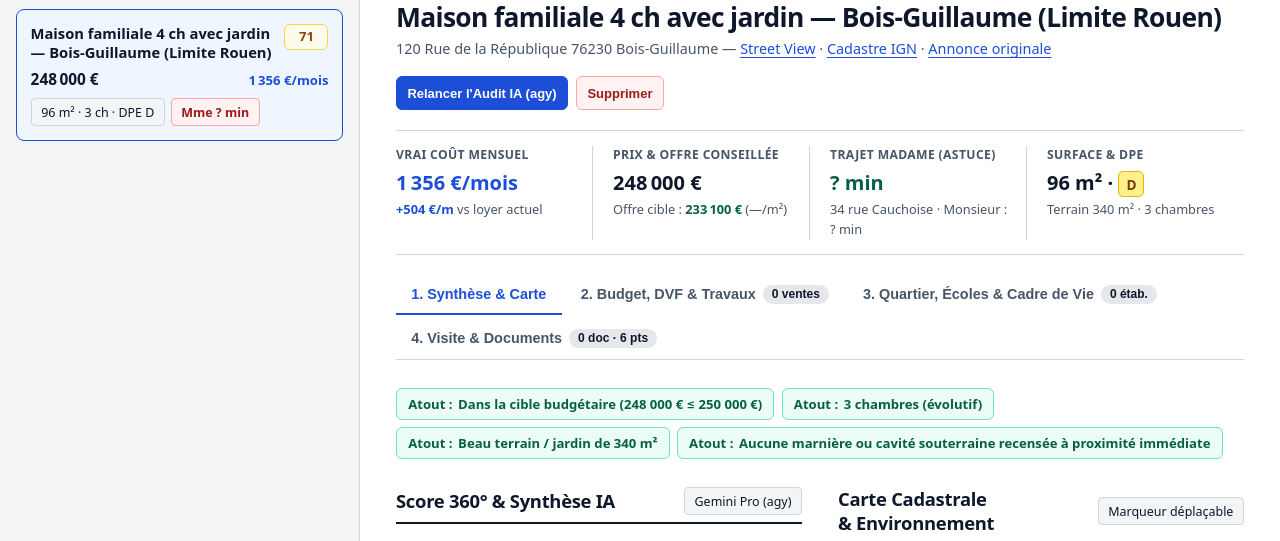
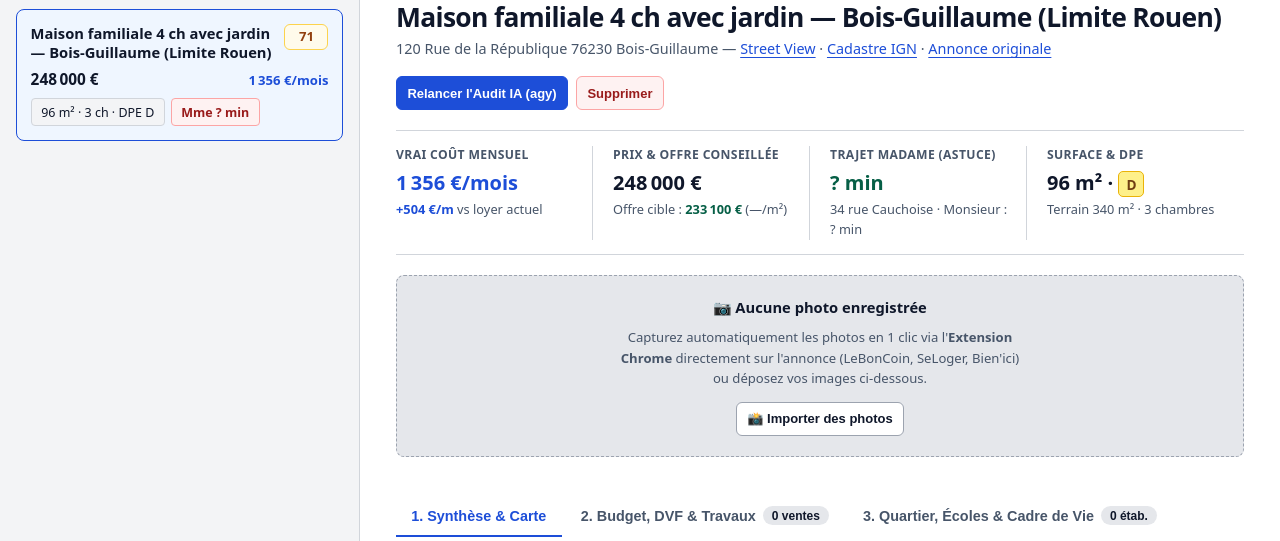
Before and after one commit to earywen/rechercheimmo, a FastAPI app: page / in a window 1280 px wide. Shown: the part 134-675 px from the top of the page. Run offline with FastAPI, Linux system fonts and the light colour scheme; data comes from the database, SQL or seed files in the repository.

Commit message:
feat(photos): automatic photo scraping in Chrome extension, local upload API, and carousel gallery in UI

```diff
--- a/chrome-extension/popup.html
+++ b/chrome-extension/popup.html
@@ -102,6 +102,10 @@
   <label for="titleInput">Titre de l'annonce</label>
   <input type="text" id="titleInput" />
 
+  <div id="photoStatus" style="font-size: 12px; margin-top: 10px; color: var(--ink-muted); font-weight: 600;">
+    📷 Recherche des photos...
+  </div>
+
   <button id="btnSend">Envoyer &amp; Analyser en 1 Clic</button>
   <div id="statusMsg"></div>
 
--- a/src/app.py
+++ b/src/app.py
@@ -17,6 +17,7 @@ from fastapi.staticfiles import StaticFiles
 from src.ai_service import build_heuristic_audit, run_agy_deep_audit
 from src.db import (
     BASE_DIR,
+    UPLOADS_DIR,
     delete_listing,
     get_listing,
     get_settings,
@@ -29,6 +30,7 @@ from src.document_service import (
     get_document_file,
     remove_document,
     reprocess_listing_documents,
+    sanitize_filename,
     save_uploaded_document,
 )
 from src.dvf_service import ensure_dvf_index
@@ -336,6 +338,21 @@ async def api_get_listing(listing_id: int) -> JSONResponse:
 
 @app.post("/api/listings")
 async def api_create_listing(payload: dict[str, Any], background_tasks: BackgroundTasks) -> JSONResponse:
+    # Check if a listing with the same source_url already exists
+    src_url = (payload.get("source_url") or "").strip()
+    if src_url:
+        for ex in list_listings():
+            if ex.get("source_url") and ex["source_url"].strip() == src_url:
+                updates: dict[str, Any] = {}
+                if payload.get("photos"):
+                    updates["photos"] = payload["photos"]
+                for k in ("title", "price", "surface_m2", "land_m2", "bedrooms", "dpe_letter", "description"):
+                    if payload.get(k) and not ex.get(k):
+                        updates[k] = payload[k]
+                if updates:
+                    save_listing(updates, listing_id=ex["id"])
+                return JSONResponse(get_listing(ex["id"]))
+
     # Auto-parse raw text if fields are missing
     desc = payload.get("description", "")
     extracted = parse_raw_ad_text(desc)
@@ -501,3 +518,40 @@ async def api_delete_document(listing_id: int, doc_id: str) -> JSONResponse:
         raise HTTPException(status_code=404, detail="Document introuvable")
     updated = get_listing(listing_id)
     return JSONResponse({"deleted": True, "listing": updated})
+
+
+@app.post("/api/listings/{listing_id}/photos")
+async def api_upload_listing_photos(
+    listing_id: int,
+    files: list[UploadFile] = File(...),
+) -> JSONResponse:
+    import uuid
+
+    existing = get_listing(listing_id)
+    if not existing:
+        raise HTTPException(status_code=404, detail="Annonce introuvable")
+
+    current_photos = list(existing.get("photos") or [])
+    dest_dir = UPLOADS_DIR / str(listing_id) / "photos"
+    dest_dir.mkdir(parents=True, exist_ok=True)
+
+    for f in files:
+        if not f.filename:
+            continue
+        safe_name = sanitize_filename(f.filename)
+        p_id = uuid.uuid4().hex[:6]
+        dest_file = dest_dir / f"{p_id}_{safe_name}"
+        content = await f.read()
+        dest_file.write_bytes(content)
+        current_photos.append(f"/api/listings/{listing_id}/photos/{dest_file.name}")
+
+    save_listing({"photos": current_photos}, listing_id=listing_id)
+    return JSONResponse(get_listing(listing_id))
+
+
+@app.get("/api/listings/{listing_id}/photos/{filename}")
+async def api_get_listing_photo(listing_id: int, filename: str) -> FileResponse:
+    file_path = UPLOADS_DIR / str(listing_id) / "photos" / filename
+    if not file_path.exists():
+        raise HTTPException(status_code=404, detail="Photo introuvable")
+    return FileResponse(file_path)
--- a/static/app.js
+++ b/static/app.js
@@ -417,6 +417,50 @@ function renderDetail(item) {
   const geoportailUrl = `https://www.geoportail.gouv.fr/carte?c=${item.lon},${item.lat}&z=19&l0=GEOGRAPHICALGRIDSYSTEMS.PLANIGNV2::GEOPORTAIL:OGC:WMTS(1)&l1=CADASTRALPARCELS.PARCELLAIRE_EXPRESS::GEOPORTAIL:OGC:WMTS(1)&permalink=yes`;
   const offerTarget = ai.negotiation_strategy?.target_offer_eur || fin.recommended_offer_price;
 
+  const photos = item.photos || [];
+  window.CURRENT_GALLERY_PHOTOS = photos;
+  window.CURRENT_GALLERY_INDEX = 0;
+
+  let galleryHtml = "";
+  if (photos.length > 0) {
+    galleryHtml = `
+      <div class="listing-gallery" id="listingGallery">
+        <div class="gallery-viewport">
+          <img id="galleryMainImg" class="gallery-main-img" src="${photos[0]}" referrerpolicy="no-referrer" alt="Photo de l'annonce" loading="lazy" />
+          ${photos.length > 1 ? `
+            <button type="button" class="gallery-nav-btn gallery-nav-prev" onclick="stepGalleryPhoto(-1)" aria-label="Photo précédente">‹</button>
+            <button type="button" class="gallery-nav-btn gallery-nav-next" onclick="stepGalleryPhoto(1)" aria-label="Photo suivante">›</button>
+          ` : ""}
+          <div class="gallery-badge" id="galleryBadge">1 / ${photos.length} photos</div>
+        </div>
+        ${photos.length > 1 ? `
+          <div class="gallery-thumbs" id="galleryThumbs" role="tablist" aria-label="Miniatures des photos">
+            ${photos.map((p, idx) => `
+              <div class="gallery-thumb-item ${idx === 0 ? 'active' : ''}" role="button" tabindex="0" onclick="selectGalleryPhoto(${idx})" onkeydown="if(event.key==='Enter')selectGalleryPhoto(${idx})" aria-label="Afficher la photo ${idx + 1}">
+                <img src="${p}" referrerpolicy="no-referrer" alt="Miniature ${idx + 1}" loading="lazy" />
+              </div>
+            `).join("")}
+          </div>
+        ` : ""}
+      </div>
+    `;
+  } else {
+    galleryHtml = `
+      <div class="gallery-empty">
+        <div class="gallery-empty-title">📷 Aucune photo enregistrée</div>
+        <div class="gallery-empty-desc">
+          Capturez automatiquement les photos en 1 clic via l'<strong>Extension Chrome</strong> directement sur l'annonce (LeBonCoin, SeLoger, Bien'ici) ou déposez vos images ci-dessous.
+        </div>
+        <div style="display:flex; gap:0.5rem; margin-top:0.35rem;">
+          <input type="file" id="photoFileInput" multiple accept="image/*" style="display:none;" onchange="onUploadPhotosSelected(${item.id}, this.files)" />
+          <button type="button" class="btn btn-sm" onclick="document.getElementById('photoFileInput').click()">
+            📸 Importer des photos
+          </button>
+        </div>
+      </div>
+    `;
+  }
+
   const container = document.getElementById("detailContainer");
   container.innerHTML = `
     <article class="dossier-sheet">
@@ -476,6 +520,9 @@ function renderDetail(item) {
           <span class="metric-sub">Terrain ${Math.round(item.land_m2 || cad.contenance_m2 || 0)} m² · ${item.bedrooms || "?"} chambres</span>
         </div>
       </div>
+
+      <!-- GALERIE PHOTOS / CARROUSEL -->
+      ${galleryHtml}
 
       <!-- 3. BARRE D'ONGLETS THÉMATIQUES (PROGRESSIVE DISCLOSURE) -->
       <nav class="dossier-tabs" role="tablist" aria-label="Sections du dossier immobilier">
@@ -1479,3 +1526,56 @@ function renderComparisonTable() {
     </table>
   `;
 }
+
+function selectGalleryPhoto(idx) {
+  const photos = window.CURRENT_GALLERY_PHOTOS || [];
+  if (!photos[idx]) return;
+  window.CURRENT_GALLERY_INDEX = idx;
+  const mainImg = document.getElementById("galleryMainImg");
+  const badge = document.getElementById("galleryBadge");
+  if (mainImg) {
+    mainImg.src = photos[idx];
+  }
+  if (badge) {
+    badge.textContent = `${idx + 1} / ${photos.length} photos`;
+  }
+  const thumbs = document.querySelectorAll(".gallery-thumb-item");
+  thumbs.forEach((th, i) => {
+    if (i === idx) th.classList.add("active");
+    else th.classList.remove("active");
+  });
+}
+
+function stepGalleryPhoto(delta) {
+  const photos = window.CURRENT_GALLERY_PHOTOS || [];
+  if (photos.length <= 1) return;
+  let next = (window.CURRENT_GALLERY_INDEX || 0) + delta;
+  if (next < 0) next = photos.length - 1;
+  if (next >= photos.length) next = 0;
+  selectGalleryPhoto(next);
+}
+
+async function onUploadPhotosSelected(listingId, files) {
+  if (!files || files.length === 0) return;
+  const formData = new FormData();
+  for (let i = 0; i < files.length; i++) {
+    formData.append("files", files[i]);
+  }
+  try {
+    const res = await fetch(`/api/listings/${listingId}/photos`, {
+      method: "POST",
+      body: formData,
+    });
+    if (res.ok) {
+      const updated = await res.json();
+      ALL_LISTINGS = ALL_LISTINGS.map((x) => (x.id === listingId ? updated : x));
+      renderSidebar();
+      renderDetail(updated);
+    } else {
+      alert("Erreur lors de l'enregistrement des photos.");
+    }
+  } catch (err) {
+    console.error(err);
+    alert("Erreur de connexion lors de l'envoi des photos.");
+  }
+}
--- a/static/style.css
+++ b/static/style.css
@@ -1023,6 +1023,140 @@ dialog::backdrop {
   flex-shrink: 0;
 }
 
+/* Photo Gallery & Slideshow */
+.listing-gallery {
+  margin-bottom: 1.25rem;
+  background: var(--surface);
+  border: 1px solid var(--border);
+  border-radius: var(--radius);
+  overflow: hidden;
+}
+
+.gallery-viewport {
+  position: relative;
+  width: 100%;
+  height: 380px;
+  background: var(--surface-subtle);
+  display: flex;
+  align-items: center;
+  justify-content: center;
+  overflow: hidden;
+}
+
+.gallery-main-img {
+  width: 100%;
+  height: 100%;
+  object-fit: cover;
+  transition: opacity 0.2s ease-in-out;
+}
+
+.gallery-nav-btn {
+  position: absolute;
+  top: 50%;
+  transform: translateY(-50%);
+  background: rgba(15, 23, 42, 0.75);
+  color: #ffffff;
+  border: none;
+  width: 38px;
+  height: 38px;
+  border-radius: 50%;
+  cursor: pointer;
+  display: flex;
+  align-items: center;
+  justify-content: center;
+  font-size: 1.1rem;
+  transition: background 0.15s ease, transform 0.15s ease;
+  z-index: 2;
+}
+
+.gallery-nav-btn:hover {
+  background: rgba(15, 23, 42, 0.95);
+  transform: translateY(-50%) scale(1.08);
+}
+
+.gallery-nav-prev {
+  left: 12px;
+}
+
+.gallery-nav-next {
+  right: 12px;
+}
+
+.gallery-badge {
+  position: absolute;
+  bottom: 12px;
+  right: 12px;
+  background: rgba(15, 23, 42, 0.75);
+  color: #ffffff;
+  font-size: 0.78rem;
+  font-weight: 650;
+  padding: 0.25rem 0.65rem;
+  border-radius: 4px;
+  z-index: 2;
+  letter-spacing: 0.02em;
+}
+
+.gallery-thumbs {
+  display: flex;
+  gap: 0.5rem;
+  padding: 0.6rem;
+  overflow-x: auto;
+  background: var(--surface);
+  border-top: 1px solid var(--border);
+}
+
+.gallery-thumb-item {
+  flex: 0 0 72px;
+  height: 52px;
+  border-radius: 4px;
+  overflow: hidden;
+  cursor: pointer;
+  border: 2px solid transparent;
+  opacity: 0.65;
+  transition: opacity 0.15s ease, border-color 0.15s ease;
+}
+
+.gallery-thumb-item:hover {
+  opacity: 1;
+}
+
+.gallery-thumb-item.active {
+  opacity: 1;
+  border-color: var(--accent);
+}
+
+.gallery-thumb-item img {
+  width: 100%;
+  height: 100%;
+  object-fit: cover;
+}
+
+.gallery-empty {
+  padding: 1.25rem;
+  border: 1px dashed var(--border-strong);
+  border-radius: var(--radius);
+  background: var(--surface-subtle);
+  display: flex;
+  flex-direction: column;
+  align-items: center;
+  justify-content: center;
+  gap: 0.5rem;
+  margin-bottom: 1.25rem;
+  text-align: center;
+}
+
+.gallery-empty-title {
+  font-size: 0.92rem;
+  font-weight: 650;
+  color: var(--ink);
+}
+
+.gallery-empty-desc {
+  font-size: 0.82rem;
+  color: var(--ink-muted);
+  max-width: 55ch;
+}
+
 @media (prefers-reduced-motion: reduce) {
   *,
   *::before,
```
Also changed, not shown: chrome-extension/popup.js (+80 -0 lines).
